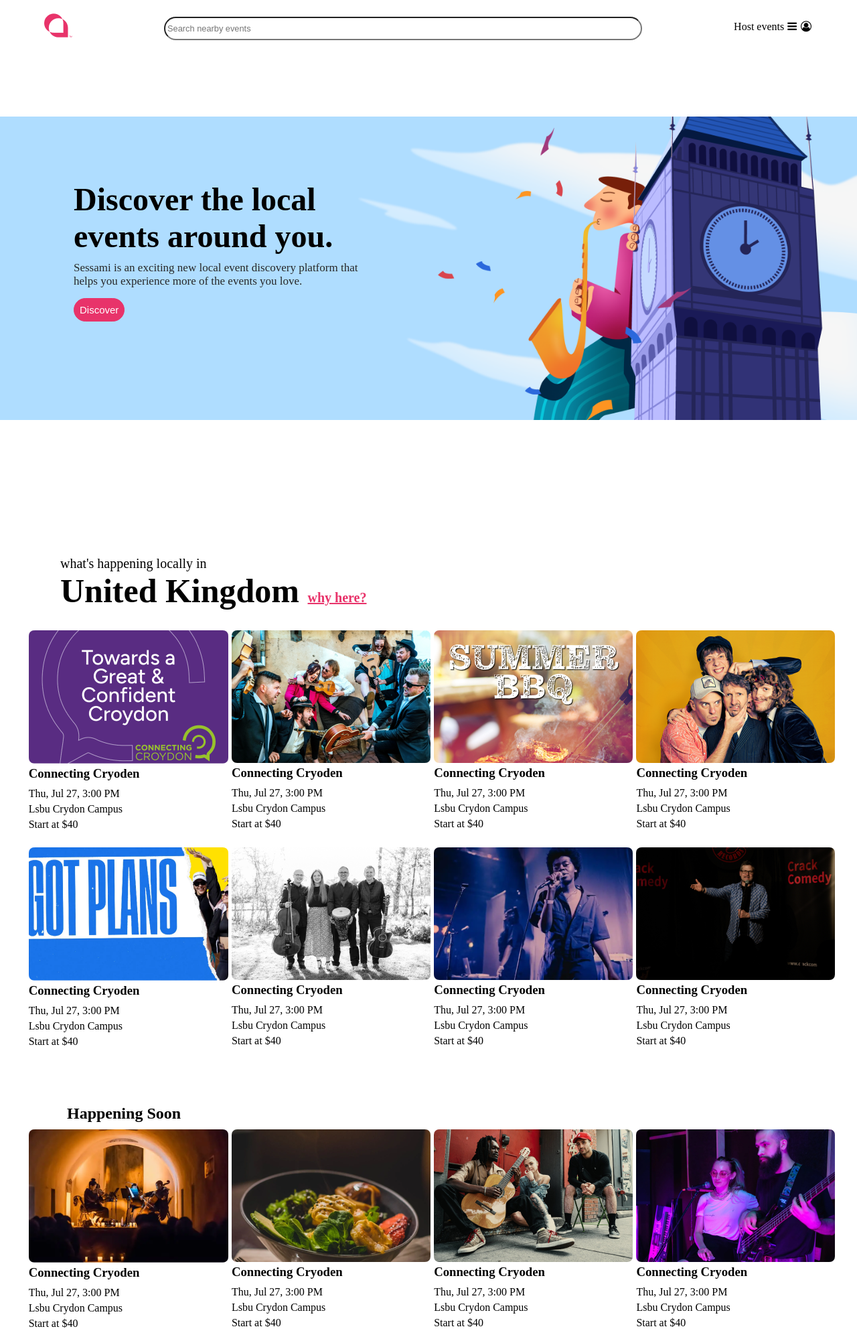
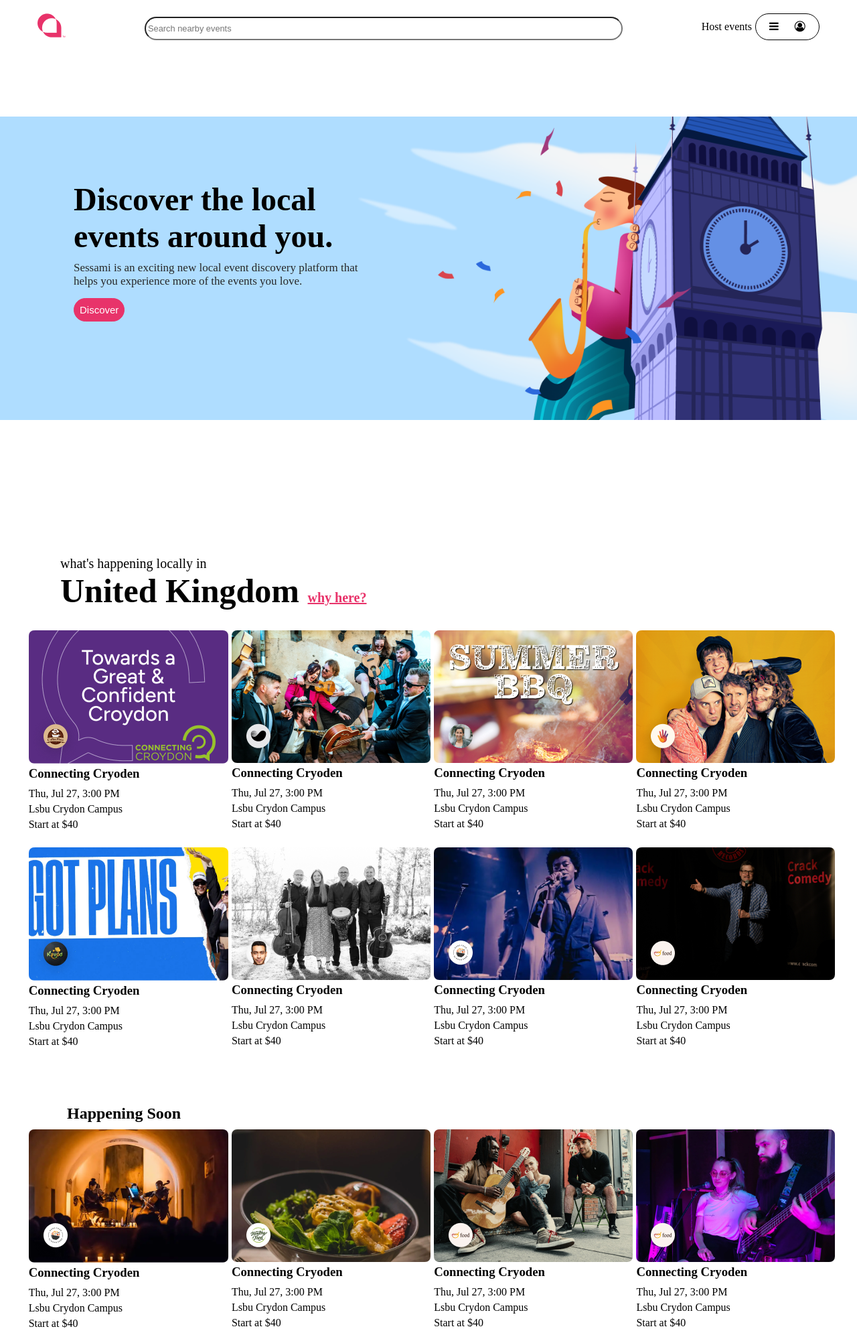
Before and after one commit to 12anupa-baral/Sessami-assignment2, a plain HTML site: page index.html in a window 1280 px wide. Shown: the top 1993 px of the page at 67% size. Drawn offline with Linux system fonts and the light colour scheme.

Commit message:
location added

```diff
--- a/index.html
+++ b/index.html
@@ -50,7 +50,10 @@
         <section class="events">
             <div class="row1">
             <div class="event">
+                <div class="event-images">
                 <img src="assets/events/event1.png" alt="events">
+                <img  class="location" src="assets/locations/location-1.png" alt="location">
+            </div>
                 <h3>Connecting Cryoden</h3>
                 <div class="info">
                 <p>Thu, Jul 27, 3:00 PM</p>
@@ -61,7 +64,10 @@
 
 
             <div class="event">
+                <div class="event-images">
                     <img src="assets/events/event2.png" alt="events">
+                    <img  class="location" src="assets/locations/location-2.png" alt="location">
+                </div>
                 <h3>Connecting Cryoden</h3>
                 <div class="info">
                 <p>Thu, Jul 27, 3:00 PM</p>
@@ -72,7 +78,10 @@
 
 
             <div class="event">
+                <div class="event-images">
                     <img src="assets/events/event3.png" alt="events">
+                    <img  class="location" src="assets/locations/location-3.png" alt="location">
+                </div>
                 <h3>Connecting Cryoden</h3>
                 <div class="info">
                 <p>Thu, Jul 27, 3:00 PM</p>
@@ -83,7 +92,10 @@
 
 
             <div class="event">
+                <div class="event-images">
                     <img src="assets/events/event4.png" alt="events">
+                    <img  class="location" src="assets/locations/location-4.png" alt="location">
+                </div>
                 <h3>Connecting Cryoden</h3>
                 <div class="info">
                 <p>Thu, Jul 27, 3:00 PM</p>
@@ -95,7 +107,10 @@
 
     <div class="row2">
             <div class="event">
+                <div class="event-images">
                     <img src="assets/events/event5.png" alt="events">
+                    <img  class="location" src="assets/locations/location-5.png" alt="location">
+                </div>
                 <h3>Connecting Cryoden</h3>
                 <div class="info">
                 <p>Thu, Jul 27, 3:00 PM</p>
@@ -106,7 +121,10 @@
 
 
             <div class="event">
+                <div class="event-images">
                     <img src="assets/events/event6.png" alt="events">
+                    <img  class="location" src="assets/locations/location-6.png" alt="location">
+                </div>
                 <h3>Connecting Cryoden</h3>
                 <div class="info">
                 <p>Thu, Jul 27, 3:00 PM</p>
@@ -117,7 +135,10 @@
 
 
             <div class="event">
+                <div class="event-images">
                     <img src="assets/events/event7.png" alt="events">
+                    <img  class="location" src="assets/locations/location-7.png" alt="location">
+                </div>
                 <h3>Connecting Cryoden</h3>
                 <div class="info">
                 <p>Thu, Jul 27, 3:00 PM</p>
@@ -128,7 +149,10 @@
 
 
             <div class="event">
+                <div class="event-images">
                     <img src="assets/events/event8.png" alt="events">
+                    <img  class="location" src="assets/locations/location-8.png" alt="location">
+                </div>
                 <h3>Connecting Cryoden</h3>
                 <div class="info">
                 <p>Thu, Jul 27, 3:00 PM</p>
@@ -149,7 +173,10 @@
                 <div class="happening-soon">
 
                     <div class="event">
+                        <div class="event-images">
                             <img src="assets/events/happening1.png" alt="events">
+                            <img  class="location" src="assets/locations/location-7.png" alt="location">
+                        </div>
                         <h3>Connecting Cryoden</h3>
                         <div class="info">
                         <p>Thu, Jul 27, 3:00 PM</p>
@@ -159,7 +186,10 @@
                     </div>
 
                     <div class="event">
+                        <div class="event-images">
                             <img src="assets/events/happening2.png" alt="events">
+                            <img  class="location" src="assets/locations/location-9.png" alt="location">
+                        </div>
                         <h3>Connecting Cryoden</h3>
                         <div class="info">
                         <p>Thu, Jul 27, 3:00 PM</p>
@@ -169,7 +199,10 @@
                     </div>
 
                     <div class="event">
+                        <div class="event-images">
                             <img src="assets/events/happening3.png" alt="events">
+                            <img  class="location" src="assets/locations/location-8.png" alt="location">
+                        </div>
                         <h3>Connecting Cryoden</h3>
                         <div class="info">
                         <p>Thu, Jul 27, 3:00 PM</p>
@@ -179,7 +212,10 @@
                     </div>
 
                     <div class="event">
+                        <div class="event-images">
                             <img src="assets/events/happening4.png" alt="events">
+                            <img  class="location" src="assets/locations/location-8.png" alt="location">
+                        </div>
                         <h3>Connecting Cryoden</h3>
                         <div class="info">
                         <p>Thu, Jul 27, 3:00 PM</p>
--- a/style.css
+++ b/style.css
@@ -21,6 +21,24 @@ nav {
   height: 10%;
   position: fixed;
   background-color: white;
+}
+
+.profile {
+  border: 1px solid black;
+  padding-top: 6px;
+  padding-bottom: 6px;
+  padding: 10px;
+  padding-left: 10px;
+  border-radius: 32px;
+}
+
+.fa {
+  margin-left: 10px;
+  margin-right: 10px;
+}
+
+#host {
+  display: none;
 }
 
 .country {
@@ -75,10 +93,11 @@ h1 {
 }
 .container2 {
   display: inline-block;
-  max-width: 280px;
+  max-width: 90%;
   height: 200px;
   padding: 20px;
-  margin-left: 25px;
+  margin-left: 10px;
+  margin-right: 10px;
   margin-top: 500px;
   backdrop-filter: blur(25px);
   border-radius: 20px;
@@ -98,10 +117,6 @@ h1 {
   background-color: #e8336a;
   color: white;
   border: 1px solid #e8336a;
-}
-
-.profile .fa {
-  margin-right: 2px;
 }
 
 main {
@@ -156,6 +171,8 @@ main {
 }
 
 .discover {
+  padding-top: 15px;
+  padding-bottom: 15px;
   margin-top: 30px;
   margin-left: 30px;
   color: white;
@@ -221,6 +238,16 @@ li {
   margin-bottom: 5px;
 }
 
+.event-images {
+  position: relative;
+}
+
+.location {
+  position: absolute;
+  bottom: 2px;
+  left: 2px;
+}
+
 @media only screen and (min-width: 960px) {
   .category {
     align-items: center;
@@ -238,7 +265,6 @@ li {
 
   .container2 {
     display: inline-block;
-
     height: 200px;
     padding: 20px;
     margin-top: 250px;
@@ -259,6 +285,10 @@ li {
   .container2 p {
     font-size: 17px;
     color: rgb(39, 39, 39);
+  }
+
+  #host {
+    display: block;
   }
 
   .row1,
```
Also changed, not shown: assets/locations/location-1.png (added), assets/locations/location-2.png (added), assets/locations/location-3.png (added), assets/locations/location-4.png (added), assets/locations/location-5.png (added), assets/locations/location-6.png (added), assets/locations/location-7.png (added), assets/locations/location-8.png (added), assets/locations/location-9.png (added). Lines whose indentation alone changed are shown as unchanged.
